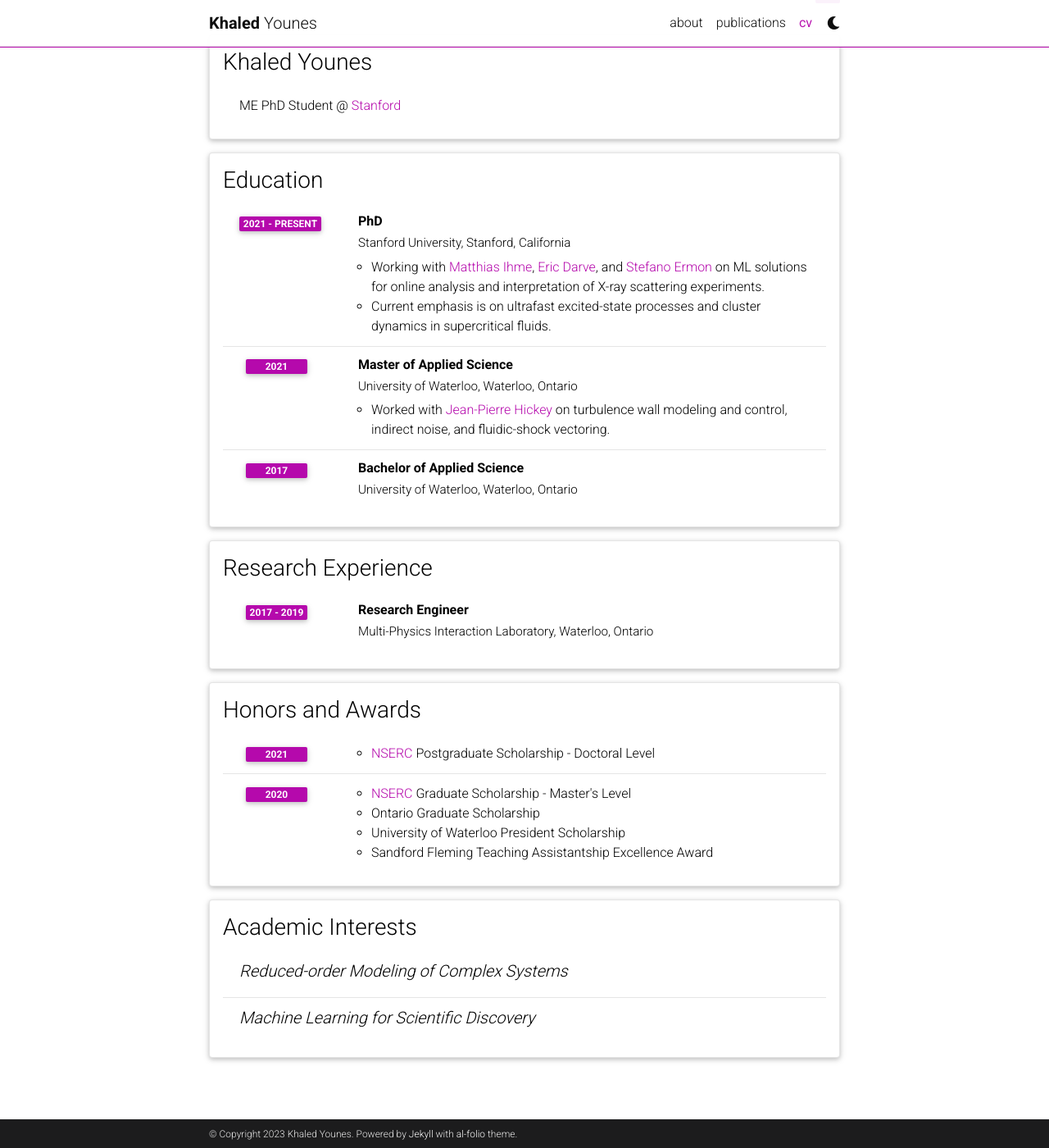
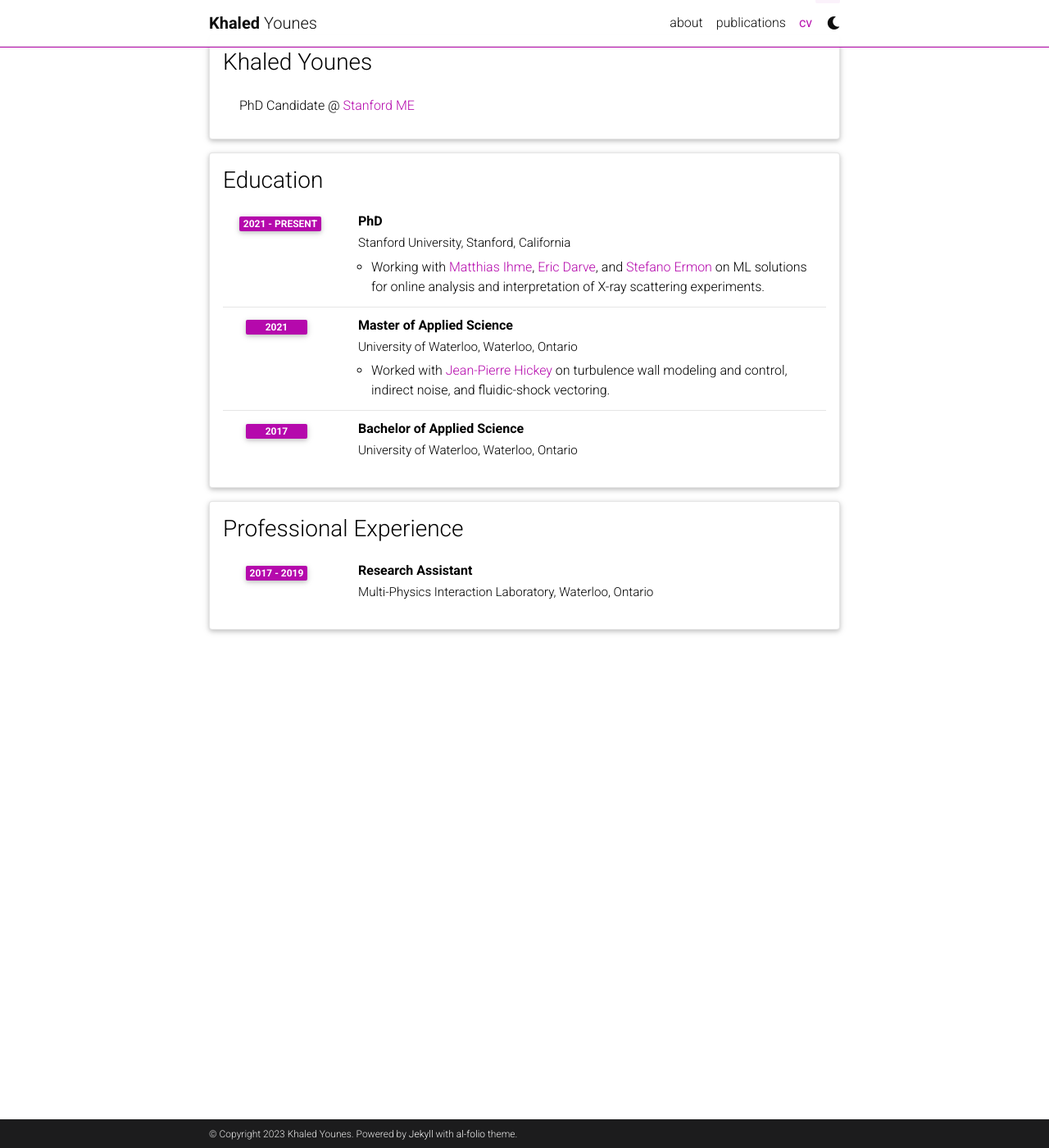
Before and after one commit to kyounes14/kyounes14.github.io, a Jekyll site: the page built from _pages/cv.md, in a window 1280 px wide and 1400 px high, scrolled down 143 px. Shown: the whole window at 82% size. Built offline with Jekyll 4.4.1, drawn with Linux system fonts in a browser that asks for light colours; comment, search, counter and statistics services are not loaded; a style sheet for code colours, icons or effects is not loaded.

Commit message:
Update cv.yml

```diff
--- a/_data/cv.yml
+++ b/_data/cv.yml
@@ -1,6 +1,6 @@
 - title: Khaled Younes
   type: list
-  contents: ME PhD Student @ <a href="https://me.stanford.edu/">Stanford</a>
+  contents: PhD Candidate @ <a href="https://me.stanford.edu/">Stanford ME</a>
 
 - title: Education
   type: time_table
@@ -10,7 +10,6 @@
       year: 2021 - Present
       description:
         - Working with <a href="https://web.stanford.edu/group/ihmegroup/cgi-bin/MatthiasIhme/people/matthias-ihme/">Matthias Ihme</a>, <a href="https://profiles.stanford.edu/eric-darve">Eric Darve</a>, and <a href="https://cs.stanford.edu/~ermon/">Stefano Ermon</a> on ML solutions for online analysis and interpretation of X-ray scattering experiments.
-        - Current emphasis is on ultrafast excited-state processes and cluster dynamics in supercritical fluids.
     - title: Master of Applied Science
       institution: University of Waterloo, Waterloo, Ontario
       year: 2021
@@ -20,28 +19,28 @@
       institution: University of Waterloo, Waterloo, Ontario
       year: 2017
 
-- title: Research Experience
+- title: Professional Experience
   type: time_table
   contents:
-    - title: Research Engineer
+    - title: Research Assistant
       institution: Multi-Physics Interaction Laboratory, Waterloo, Ontario
       year: 2017 - 2019
 
-- title: Honors and Awards
-  type: time_table
-  contents:
-    - year: 2021
-      items:
-        - <a href="https://www.nserc-crsng.gc.ca/index_eng.asp">NSERC</a> Postgraduate Scholarship - Doctoral Level
-    - year: 2020
-      items:
-        - <a href="https://www.nserc-crsng.gc.ca/index_eng.asp">NSERC</a> Graduate Scholarship - Master's Level
-        - Ontario Graduate Scholarship
-        - University of Waterloo President Scholarship
-        - Sandford Fleming Teaching Assistantship Excellence Award
+# - title: Honors and Awards
+#   type: time_table
+#   contents:
+#     - year: 2021
+#       items:
+#         - <a href="https://www.nserc-crsng.gc.ca/index_eng.asp">NSERC</a> Postgraduate Scholarship - Doctoral Level
+#     - year: 2020
+#       items:
+#         - <a href="https://www.nserc-crsng.gc.ca/index_eng.asp">NSERC</a> Graduate Scholarship - Master's Level
+#         - Ontario Graduate Scholarship
+#         - University of Waterloo President Scholarship
+#         - Sandford Fleming Teaching Assistantship Excellence Award
 
-- title: Academic Interests
-  type: nested_list
-  contents:
-    - title: Reduced-order Modeling of Complex Systems
-    - title: Machine Learning for Scientific Discovery
+# - title: Academic Interests
+#   type: nested_list
+#   contents:
+#     - title: Reduced-order Modeling of Complex Systems
+#     - title: Machine Learning for Scientific Discovery
```
